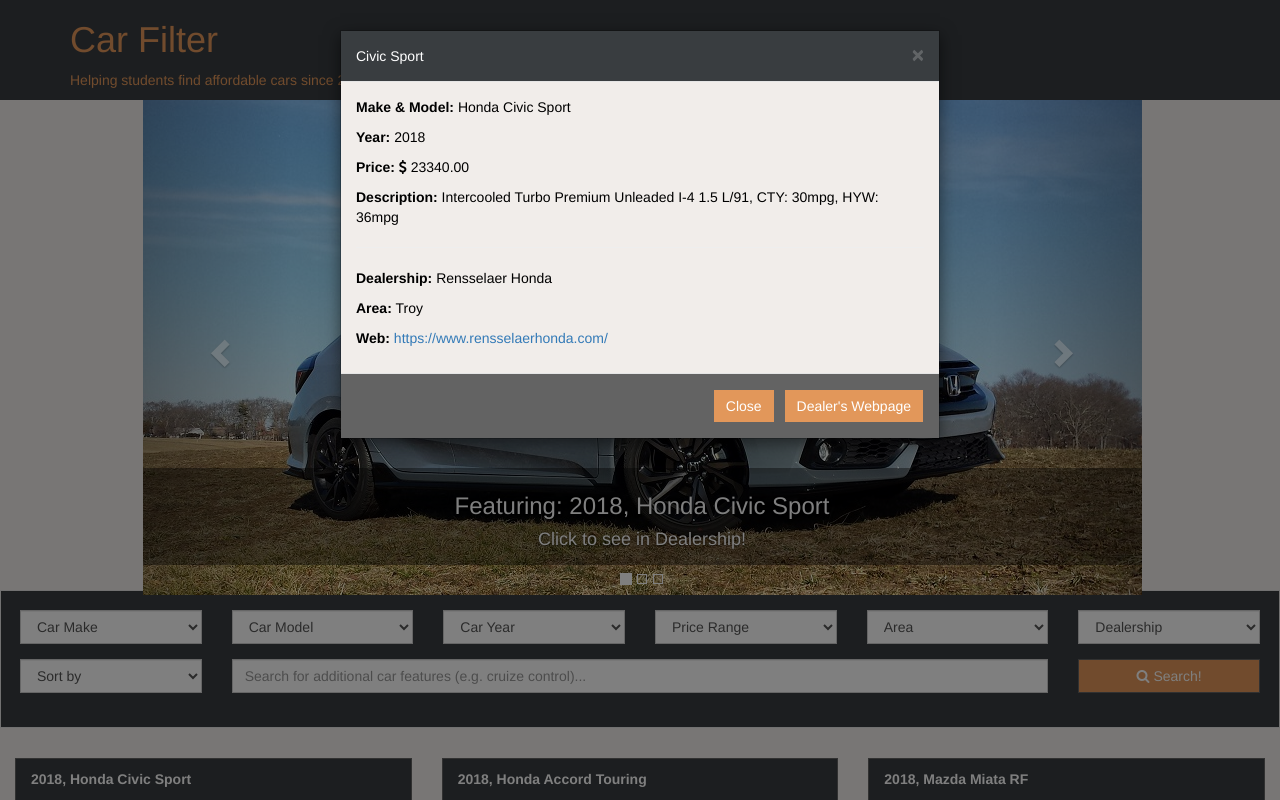
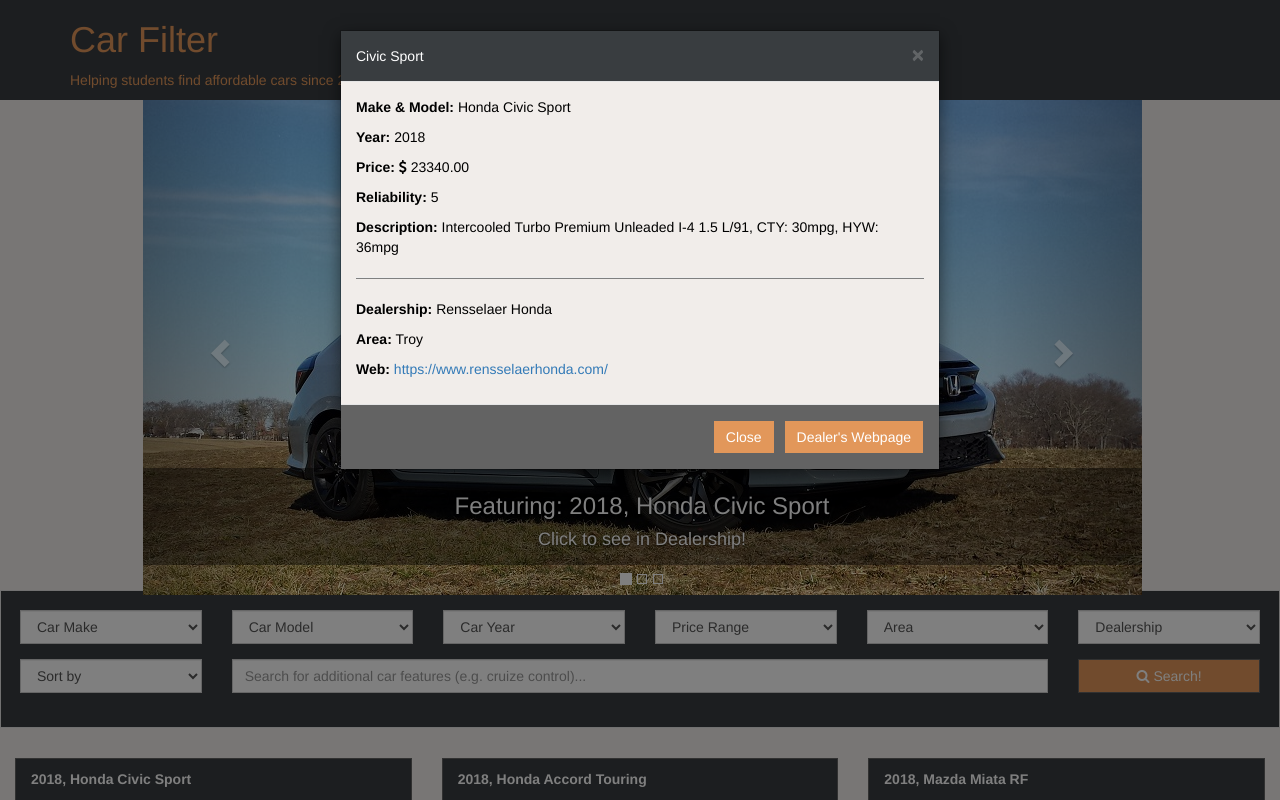
Before and after one commit to jsimon1/X-InformaticsGroupVioletFinalProjectDemo, a Django app: page /cars/ in a window 1280 px wide, after a click that opens the changed part. Run offline with Django 3.2, Linux system fonts and the light colour scheme; data comes from the database, SQL or seed files in the repository; both versions use the stored data as it was after the commit; some libraries are stand-ins or nearby versions.

Commit message:
Added RELIABILITY SCORE to the car's details. Added hr line to separate car details from dealer details

```diff
--- a/CarSales/cars/models.py
+++ b/CarSales/cars/models.py
@@ -9,10 +9,11 @@
     car_image = ImageField('Image', upload_to = 'cars/')
     car_web = models.URLField('Website', max_length = 200)
     car_picked = models.BooleanField('Is Picked', default = False)
-    car_description = models.CharField('Description', default = 'Good Car!', max_length = 200)
+    car_reliability = models.IntegerField('Reliability', default = 5)
     car_price = models.DecimalField('Price', max_digits = 8, decimal_places = 2)
     car_make = models.CharField('Make', max_length = 200, choices = ch.MAKE_CHOICES)
     car_model = models.CharField('Model', max_length = 200, choices = ch.MODEL_CHOICES)
+    car_description = models.CharField('Description', default = 'Good Car!', max_length = 200)
 
     #dealer info
     dealer_web = models.URLField('Dealer Website', max_length = 200)
--- a/CarSales/templates/details.html
+++ b/CarSales/templates/details.html
@@ -8,8 +8,10 @@
     <p><strong>Make & Model:</strong> {{ car.car_make }} {{ car.car_model }}</p>
     <p><strong>Year:</strong> {{ car.car_year }}</p>
     <p><strong>Price:</strong> <i class="fa fa-usd"></i> {{ car.car_price }}</p>
+    <p><strong>Reliability:</strong> {{ car.car_reliability }}</p>
     <p><strong>Description:</strong> {{ car.car_description }}</p>
-    <hr class="{color: #fff; }">
+
+    <hr style="height:1px;background-color:#808080;">
     <p><strong>Dealership:</strong> {{ car.dealer_name }}</p>
     <p><strong>Area:</strong> {{ car.dealer_area }}</p>
     <p><strong>Web:</strong> <a class="detail-link" href="{{car.dealer_web}}" target="_blank">{{ car.dealer_web }}</a></p>
```
Also changed, not shown: CarSales/cars/migrations/0007_auto_20180424_0314.py (added), CarSales/db.sqlite3.
